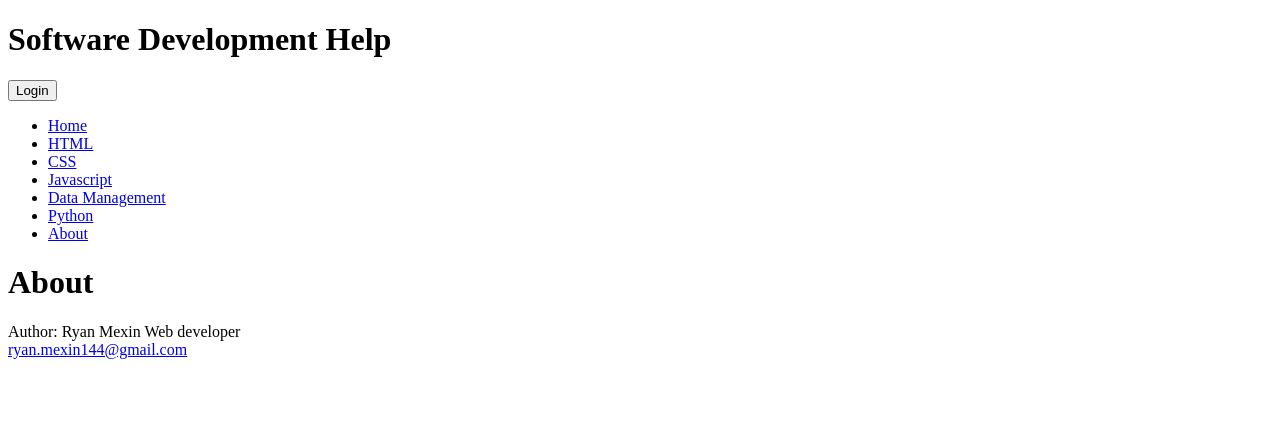
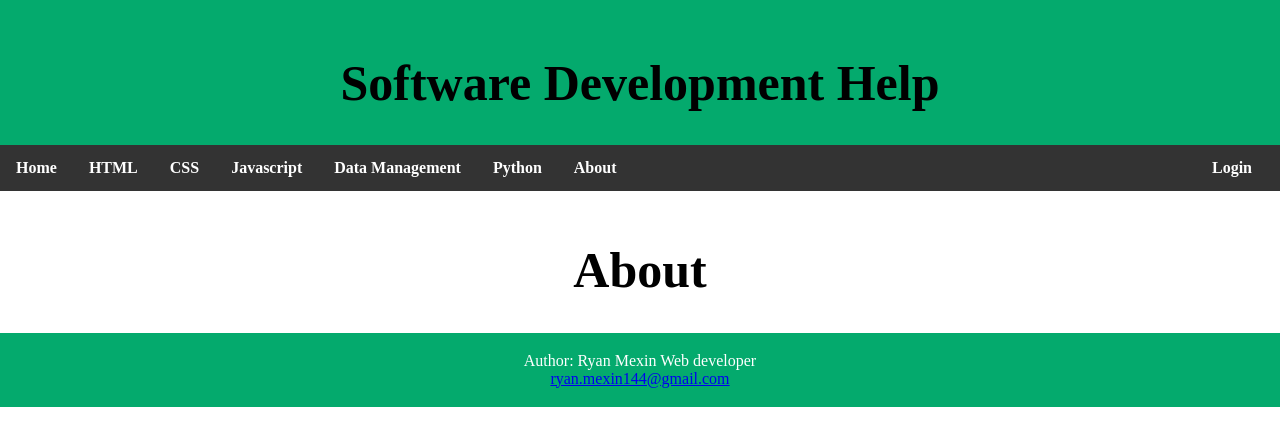
Before and after one commit to ryanmexin/websitepractice, a plain HTML site: page about.html in a window 1280 px wide. Drawn offline with Linux system fonts and the light colour scheme; the site is published under a folder, as on GitHub Pages, so addresses that start at the root find nothing.

Commit message:
Update about.html

```diff
--- a/about.html
+++ b/about.html
@@ -4,7 +4,7 @@
     <meta charset="UTF-8">
     <meta http-equiv="X-UA-Compatible" content="IE=edge">
     <meta name="viewport" content="width=device-width, initial-scale=1.0">
-    <link rel="stylesheet" href="/index.css">
+    <link rel="stylesheet" href="index.css">
     <title>Document</title>
 </head>
 <body>
@@ -17,13 +17,13 @@
 
         <div class="topnav">
             <ul>
-            <li><a href="/Users/ryanmexin/Documents/Projects/Web Development help/web_dev_project/index.html">Home</a></li>
+            <li><a href="index.html">Home</a></li>
             <li><a href="#HTML">HTML</a></li>
-            <li><a href="/Users/ryanmexin/Documents/Projects/Web Development help/web_dev_project/css.html">CSS</a></li>
-            <li><a href="/Users/ryanmexin/Documents/Projects/Web Development help/web_dev_project/javascript.html">Javascript</a></li>
-            <li><a href="/Users/ryanmexin/Documents/Projects/Web Development help/web_dev_project/data_management.html">Data Management</a></li>
-            <li><a href="/Users/ryanmexin/Documents/Projects/Web Development help/web_dev_project/python.html">Python</a></li>
-            <li><a href="/Users/ryanmexin/Documents/Projects/Web Development help/web_dev_project/about.html">About</a></li>
+            <li><a href="css.html">CSS</a></li>
+            <li><a href="javascript.html">Javascript</a></li>
+            <li><a href="data_management.html">Data Management</a></li>
+            <li><a href="python.html">Python</a></li>
+            <li><a href="about.html">About</a></li>
             </ul>
         </div>
     </div>
```
